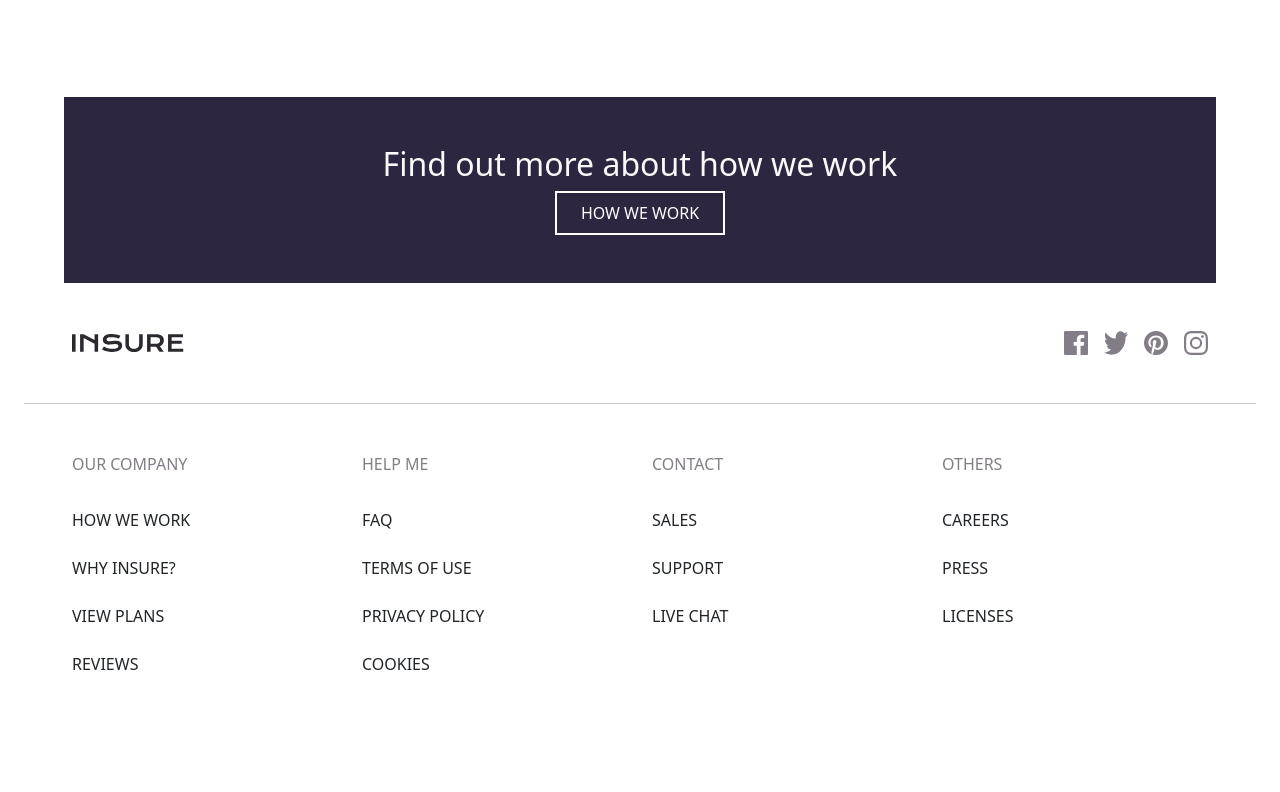
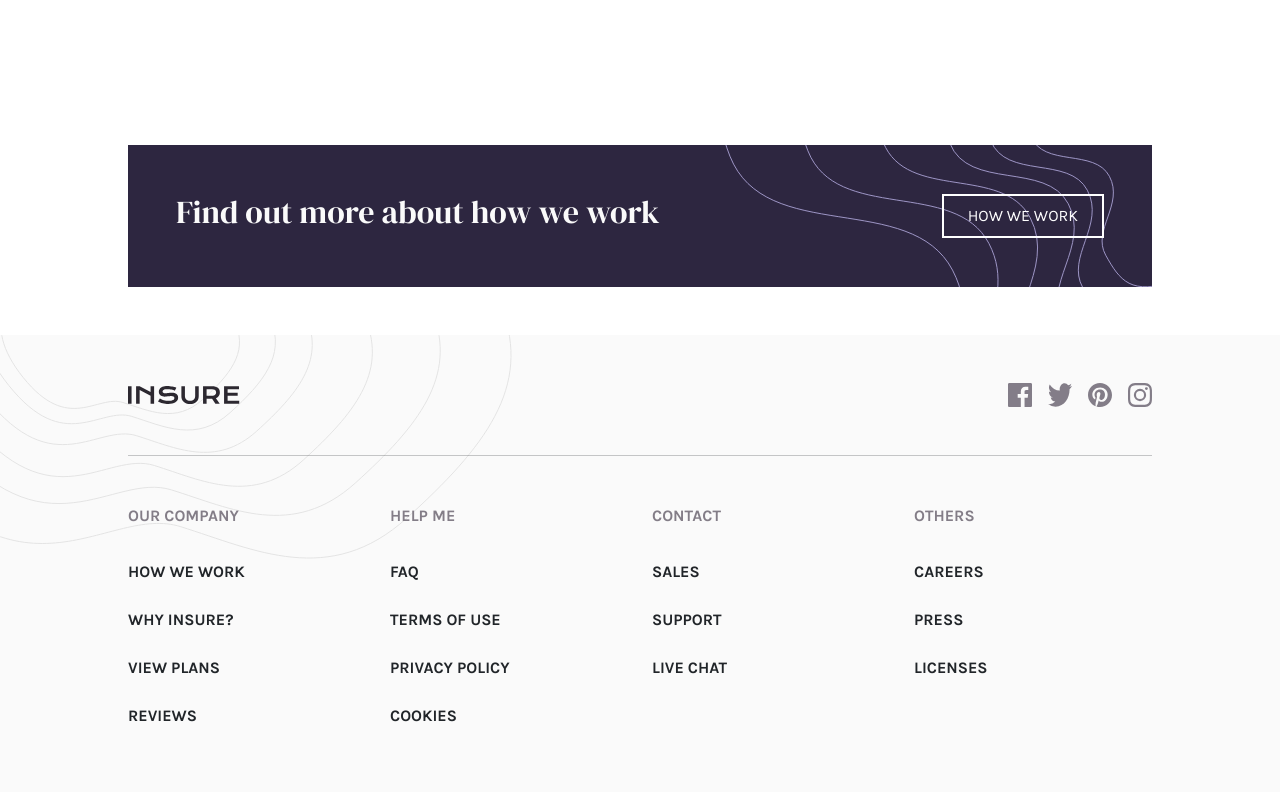
Before and after one commit to AduragbemiShobowale/Insure-project, a plain HTML site: page index.html in a window 1280 px wide. Shown: the part 920-1712 px from the top of the page. Before the commit the page ends 1660 px from the top, so only its background shows below. Drawn offline with nearby package versions, Linux system fonts and the light colour scheme.

Commit message:
changed background image and font

```diff
--- a/index.html
+++ b/index.html
@@ -14,7 +14,7 @@
   </head>
   <body>
     <nav
-      class="px-4 px-md-5 py-4 d-flex justify-content-between align-items-center"
+      class="py-4 d-flex justify-content-between align-items-center mw-1024 mx-auto"
     >
       <img src="./images/logo.svg" alt="logo" />
       <img
@@ -36,7 +36,8 @@
 
     <!-- ------------------------------------------------------------------------------- -->
 
-    <section class="section1 position-relative px-md-5">
+    <section class="section1">
+      <div class="mw-1024 mx-auto position-relative">
         <img
           class="d-md-none"
           src="./images/image-intro-mobile.jpg"
@@ -58,10 +59,11 @@
             VIEW PLANS
           </button>
         </div>
+      </div>
     </section>
 
     <!-- ---------------------------------------------------------------------------------------------------- -->
-    <section class="section2 text-center text-sm-start px-sm-5">
+    <section class="section2 text-center text-sm-start mx-auto mw-1024">
       <h2 class="mb-5">We're different</h2>
       <div class="d-flex flex-column gap-5 flex-sm-row">
         <div
@@ -111,8 +113,10 @@
 
     <!-- ------------------------------------------------------------------------------------------------- -->
 
-    <section class="section3">
-      <div class="p-5 text-center mx-auto">
+    <section class="section3 my-5">
+      <div
+        class="py-5 px-sm-5 text-center mx-auto mw-1024 d-sm-flex align-items-sm-center justify-content-sm-between"
+      >
         <h2>Find out more about how we work</h2>
         <a
           class="text-white text-decoration-none border border-2 border-white rounded-0 mt- py-2 px-4 d-inline-block"
@@ -124,9 +128,10 @@
 
     <!-- ------------------------------------------------------------------------------------------------------------------ -->
 
-    <footer class="text-center py-5 px-4">
+    <footer>
+      <div class="text-center py-5 mw-1024 mx-auto">
         <div
-        class="d-flex flex-column flex-sm-row gap-4 align-items-center justify-content-sm-between px-sm-5 mb-5"
+          class="d-flex flex-column flex-sm-row gap-4 align-items-center justify-content-sm-between mb-5"
         >
           <img src="./images/logo.svg" alt="logo" />
           <div class="d-flex gap-3">
@@ -139,7 +144,7 @@
 
         <hr />
 
-      <div class="mt-5 row text-sm-start px-sm-5">
+        <div class="mt-5 row text-sm-start">
           <div class="d-flex flex-column gap-2 col-12 col-sm-3">
             <p class="text-dgv mb-4">OUR COMPANY</p>
             <p>HOW WE WORK</p>
@@ -170,7 +175,7 @@
             <p>LICENSES</p>
           </div>
         </div>
+      </div>
     </footer>
-
   </body>
 </html>
--- a/style.css
+++ b/style.css
@@ -1,16 +1,48 @@
 @import url("https://fonts.googleapis.com/css2?family=DM+Serif+Display&display=swap");
 
-/* font-family: 'DM Serif Display', serif; */
-
 @import url("https://fonts.googleapis.com/css2?family=Karla:wght@400;700&display=swap");
-
-/* font-family: 'Karla', sans-serif; */
 
 .text-dgv {
   color: var(--Dark-Grayish-Violet);
 }
 
+h1,
+h2,
+h3,
+h4 {
+  font-family: "DM Serif Display", serif;
+}
 
+p,
+a,
+button {
+  font-family: "Karla", sans-serif;
+}
+
+footer p {
+  font-weight: 700;
+}
+
+nav {
+  font-weight: 400;
+}
+
+.section1 p .section1 button {
+  font-weight: 400;
+}
+
+.section2 p {
+  font-weight: 400;
+}
+
+.section3 a {
+  font-weight: 400;
+}
+
+.mw-1024 {
+  width: 90%;
+  max-width: 1024px;
+}
 
 :root {
   --Dark-Violet: hsl(256, 26%, 20%);
@@ -50,13 +82,13 @@ nav a {
 @media (width > 768px) {
   .section1 img {
     position: absolute;
-    right: 5%;
+    right: 0%;
     bottom: -20%;
     width: 40%;
     max-width: 360px;
   }
 
-  .section1 div {
+  .section1 div div {
     width: 50%;
   }
 }
@@ -77,10 +109,33 @@ nav a {
   background-color: var(--Dark-Violet);
   color: var(--Very-Light-Gray);
   width: 90%;
+  background-image: url('./images/bg-pattern-how-we-work-mobile.svg');
+  background-repeat: no-repeat;
+  background-position: right;
 }
 
-.section3 h2{
+@media (width > 768px){
+  .section3 div{
+    background-image: url('./images/bg-pattern-how-we-work-desktop.svg');
+  }
+}
+
+.section3 h2 {
   font-size: 32px;
 }
 
 /* ------------------------------------------------------------------------ */
+
+footer{
+  background-image: url(./images/bg-pattern-footer-mobile.svg);
+  background-repeat: no-repeat;
+  background-size: contain;
+  background-color: var(--Very-Light-Gray);
+}
+
+@media (width >768px){
+  footer{
+    background-image: url(./images/bg-pattern-footer-desktop.svg);
+    background-size: 40%;
+  }
+}
```
Lines whose indentation alone changed are shown as unchanged.
